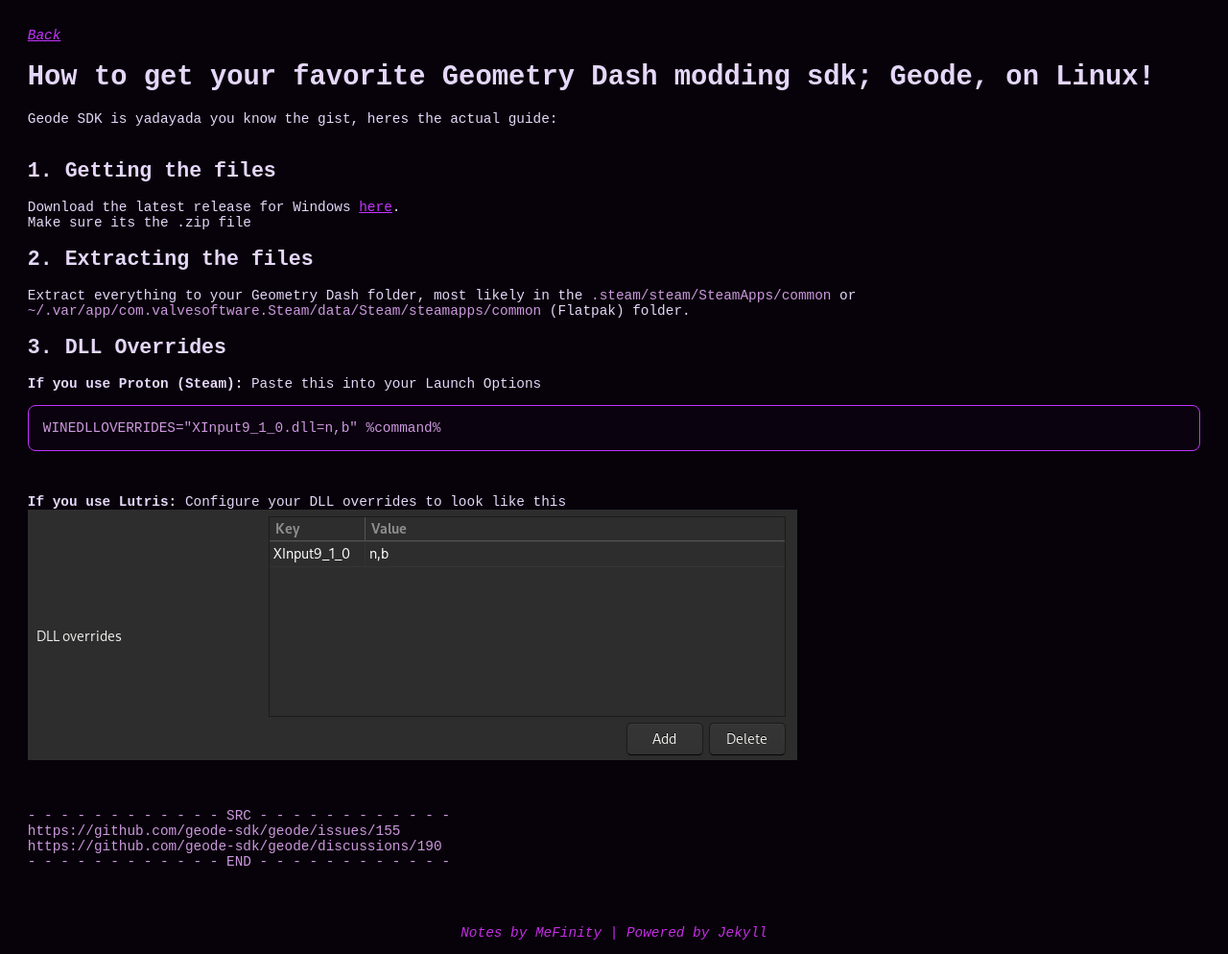
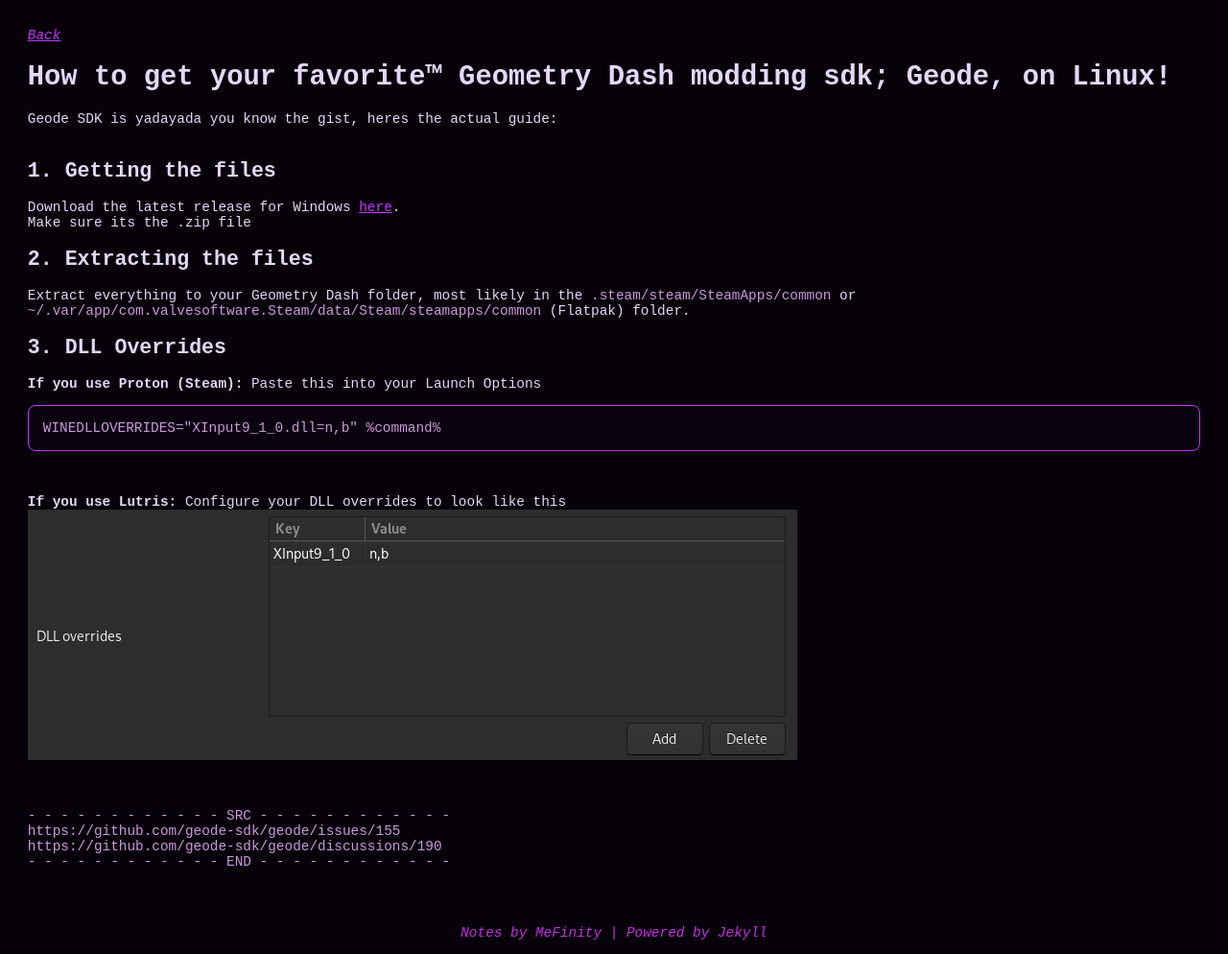
Before and after one commit to mefinity/notes, a Jekyll site: the page built from n/geode-on-linux.md, in a window 1280 px wide. Shown: the whole page at 96% size. Built offline with Jekyll 4.4.1, drawn with Linux system fonts in a browser that asks for light colours.

Commit message:
i forgot,,,

```diff
--- a/n/geode-on-linux.md
+++ b/n/geode-on-linux.md
@@ -1,9 +1,9 @@
 ---
 layout: default
-title: How to get your favorite Geometry Dash modding sdk; Geode, on Linux!
+title: How to get your favorite™ Geometry Dash modding sdk; Geode, on Linux!
 ---
 
-# How to get your favorite Geometry Dash modding sdk; Geode, on Linux!
+# How to get your favorite™ Geometry Dash modding sdk; Geode, on Linux!
 Geode SDK is yadayada you know the gist, heres the actual guide:
 <br /><br />
 
```
Also changed, not shown: index.md (+1 -0 lines).
